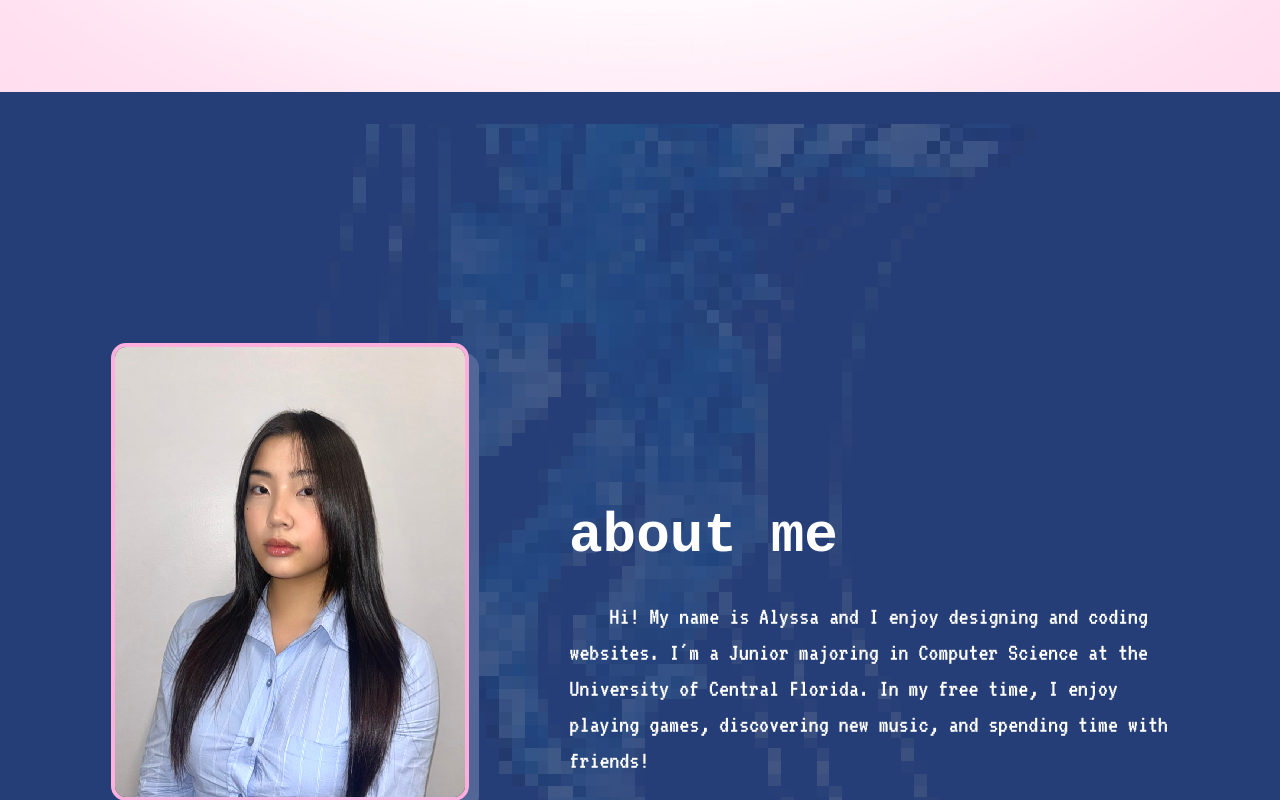
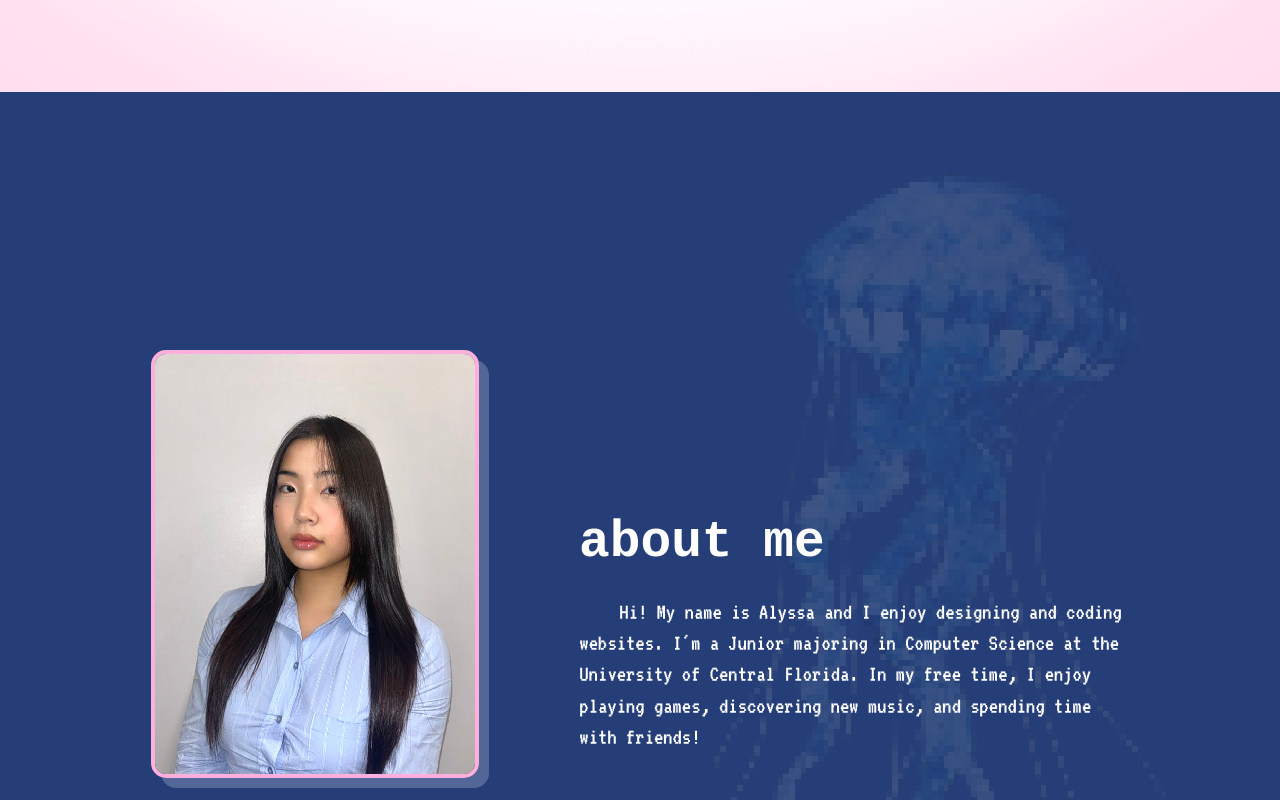
Before and after one commit to alynguyxn/alyssa-portfolio, a React (Vite) app: page / in a window 1280 px wide. Shown: the part 740-1540 px from the top of the page. Built offline with nearby package versions, Linux system fonts and the light colour scheme; a web font is replaced by a local one.

Commit message:
formatting about me section

```diff
--- a/src/index.css
+++ b/src/index.css
@@ -904,6 +904,7 @@ button:focus-visible {
 /*----------------------------------------------------------------------------*/
 
 /* about me */
+/* about me */
 #about {
   background-color: #253E77;
   color: #FFFFFF;
@@ -911,24 +912,27 @@ button:focus-visible {
   width: 100%;
 
   display: flex;
-  /* 1. Use flex-start and padding-top to manually "pin" it higher up */
+  /* 1. Aligns items to the top so we can control exactly how high they are */
   align-items: flex-start;
   justify-content: center;
 
-  /* 2. Adjusted padding: 12vh pulls it significantly higher on the page */
-  padding: 12vh 5% 0 5%;
+  /* 2. Reduced top padding significantly to 60px to move it HIGHER */
+  padding: 60px 5% 0 5%;
   box-sizing: border-box;
+
+  /* 3. Lands the scroll perfectly at the navbar bottom */
   scroll-margin-top: 70px;
 
-  /* 3. THE JELLYFISH: Now fills the entire background of this section only */
+  /* 4. THE JELLYFISH: Faded, large, but pinned to the right */
   background-image:
-    linear-gradient(rgba(37, 62, 119, 0.75), rgba(37, 62, 119, 0.75)),
+    linear-gradient(rgba(37, 62, 119, 0.8), rgba(37, 62, 119, 0.8)),
     url('/images/jellyfish3.png');
   background-repeat: no-repeat;
-  background-position: center; /* Centered in the background */
-  background-size: cover;      /* Fills the whole #about section */
+  /* Positions it on the right side, about 10% down from the top */
+  background-position: right 5% top 10%;
+  /* Makes it large (600px) without covering the whole screen like 'cover' did */
+  background-size: 600px auto;
   image-rendering: pixelated;
-  overflow: hidden;            /* Ensures no bleed */
 }
 
 .about-container {
@@ -936,21 +940,19 @@ button:focus-visible {
   flex-direction: row;
   align-items: center;
   justify-content: center;
-
   gap: 100px;
   max-width: 1200px;
+  width: 100%;
 
-  /* 4. width: 100% and margin: auto ensures the unit is dead-center */
-  width: 100%;
-  margin: 0 auto;
-
+  /* 5. Pulls the whole container up even further */
+  margin-top: 20px;
   position: relative;
   z-index: 2;
 }
 
 .about-photo {
-  width: 350px;
-  height: 450px;
+  width: 320px; /* Slightly smaller to help it sit higher */
+  height: 420px;
   object-fit: cover;
   border: 4px solid #ffafdb;
   border-radius: 15px;
@@ -959,27 +961,25 @@ button:focus-visible {
 }
 
 .about-text {
-  /* 5. Removed flex: 1 to prevent it from stretching unevenly */
-  max-width: 600px;
+  max-width: 550px;
   text-align: left;
 }
 
 #about h1 {
   font-family: 'Dotemp', monospace !important;
   color: #FFFFFF !important;
-  font-size: 3.5rem;
+  font-size: 3.2rem; /* Slightly smaller to save space */
   margin-top: 0;
-  margin-bottom: 20px;
+  margin-bottom: 15px;
 }
 
 #about h3 {
   font-family: 'VT323', monospace !important;
-  font-size: 1.5rem;
-  line-height: 1.5;
+  font-size: 1.4rem;
+  line-height: 1.4;
   color: #FFFFFF;
   text-indent: 40px;
   text-align: left;
-  margin: 0;
 }
 
 /*----------------------------------------------------------------------------*/
```
